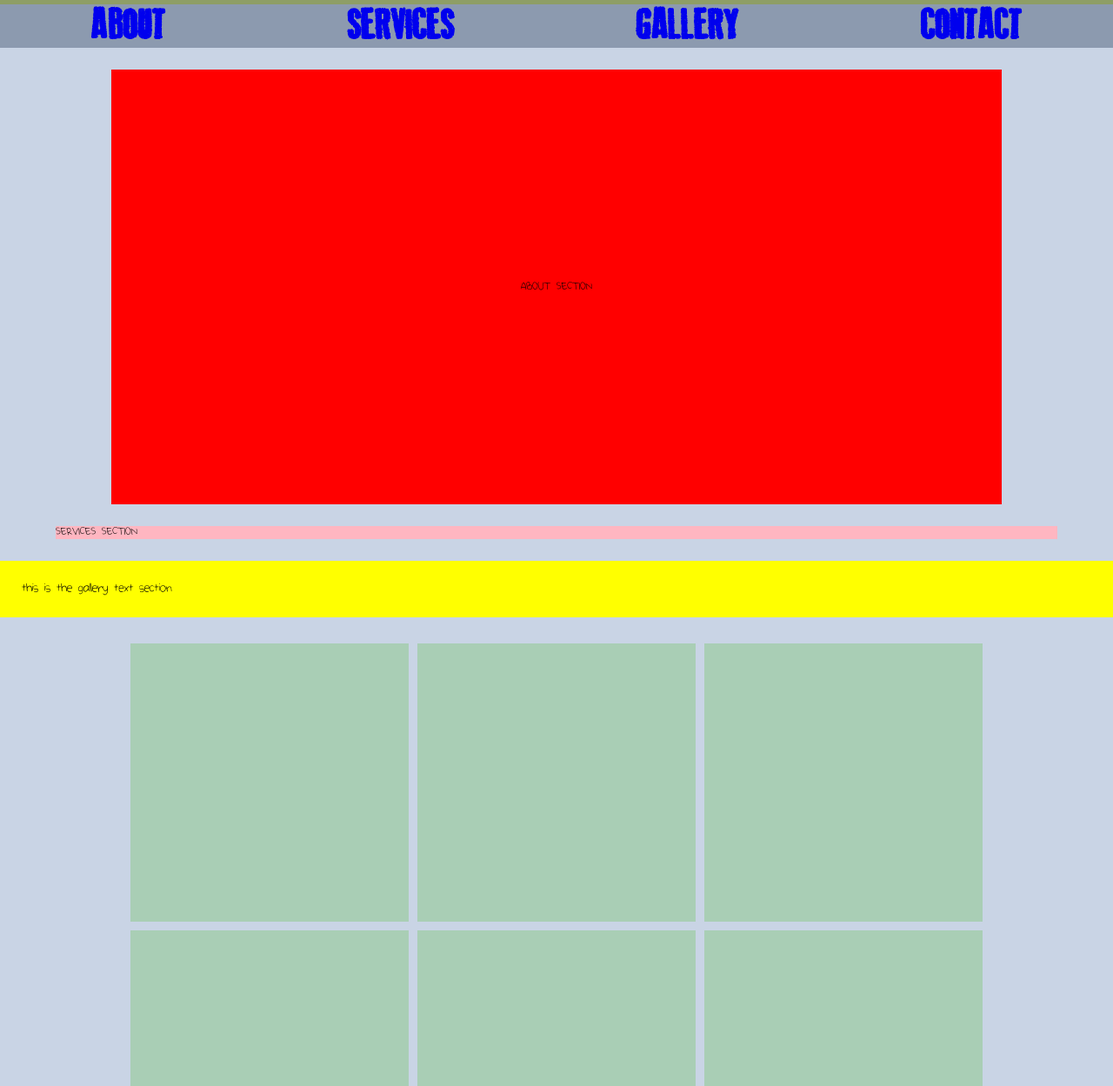
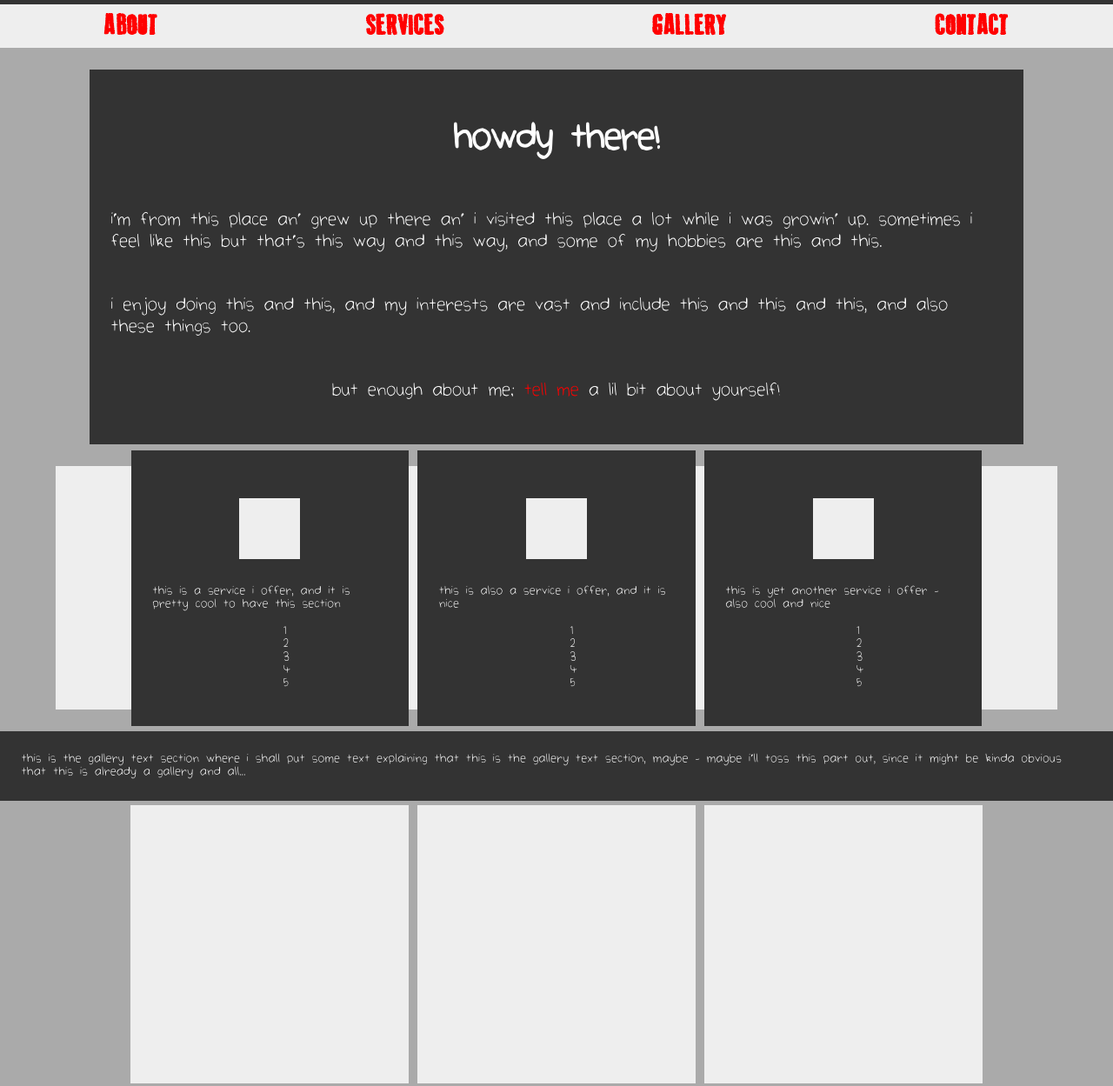
Before and after one commit to lenjha/personal-portfolio-site, a plain HTML site: page index.html in a window 1280 px wide. Shown: the part 795-2044 px from the top of the page at 87% size. Drawn offline with nearby package versions, Linux system fonts and the light colour scheme.

Commit message:
add variables for spacing and colors, mixins for flex and centering, nav links to parts of the page

```diff
--- a/index.html
+++ b/index.html
@@ -15,48 +15,102 @@ crossorigin="anonymous"></script>
 
     <div class="container">
       <div class="hero-img">
+        <div class="hero-caption">
+          scroll down pls :3
+        </div>
       </div>
 
       <nav>
-        <a href="#" class="about-link">ABOUT</a>
-        <a href="#" class="services-link">SERVICES</a>
-        <a href="#" class="gallery-link">GALLERY</a>
-        <a href="#" class="contact-link">CONTACT</a>
+        <a href="#about" class="about-link">ABOUT</a>
+        <a href="#services" class="services-link">SERVICES</a>
+        <a href="#gallery" class="gallery-link">GALLERY</a>
+        <a href="#contact" class="contact-link">CONTACT</a>
       </nav>
 
-      <div class="about">
-        ABOUT SECTION
+      <div class="about" id="about">
+        <h1>howdy there!</h1>
+        <p>i'm from this place an' grew up there an' i visited this place a lot while i was growin' up.  sometimes i feel like this but that's this way and this way, and some of my hobbies are this and this.</p>
+        <p>i enjoy doing this and this, and my interests are vast and include this and this and this, and also these things too.</p>
+        <p>but enough about me; <a href="#contact">tell me</a> a lil bit about yourself!</p>
       </div>
 
-      <div class="services">
-        SERVICES SECTION
+      <div class="services" id="services">
+        <div class="services-item">
+          <div class="service-item-img">
+          </div>
+          this is a service i offer, and it is pretty cool to have this section
+          <ul>
+            <li>1</li>
+            <li>2</li>
+            <li>3</li>
+            <li>4</li>
+            <li>5</li>
+          </ul>
+        </div>
+        <div class="services-item">
+          <div class="service-item-img">
+          </div>
+          this is also a service i offer, and it is nice
+          <ul>
+            <li>1</li>
+            <li>2</li>
+            <li>3</li>
+            <li>4</li>
+            <li>5</li>
+          </ul>
+        </div>
+        <div class="services-item">
+          <div class="service-item-img">
+          </div>
+          this is yet another service i offer - also cool and nice
+          <ul>
+            <li>1</li>
+            <li>2</li>
+            <li>3</li>
+            <li>4</li>
+            <li>5</li>
+          </ul>
+        </div>
       </div>
 
-      <div class="gallery">
+      <div class="gallery" id="gallery">
         <div class="gallery-text">
-          this is the gallery text section
+          this is the gallery text section where i shall put some text explaining that this is the gallery text section, maybe - maybe i'll toss this part out, since it might be kinda obvious that this is already a gallery and all...
         </div>
-        <div class="gallery-item"></div>
-        <div class="gallery-item"></div>
-        <div class="gallery-item"></div>
-        <div class="gallery-item"></div>
-        <div class="gallery-item"></div>
-        <div class="gallery-item"></div>
-        <div class="gallery-item"></div>
-        <div class="gallery-item"></div>
-        <div class="gallery-item"></div>
-        <div class="gallery-item"></div>
-        <div class="gallery-item"></div>
-        <div class="gallery-item"></div>
-        <div class="gallery-item"></div>
-        <div class="gallery-item"></div>
+        <div class="gallery-item"><div class="gallery-overlay"></div></div>
+        <div class="gallery-item"><div class="gallery-overlay"></div></div>
+        <div class="gallery-item"><div class="gallery-overlay"></div></div>
+        <div class="gallery-item"><div class="gallery-overlay"></div></div>
+        <div class="gallery-item"><div class="gallery-overlay"></div></div>
+        <div class="gallery-item"><div class="gallery-overlay"></div></div>
+        <div class="gallery-item"><div class="gallery-overlay"></div></div>
+        <div class="gallery-item"><div class="gallery-overlay"></div></div>
+        <div class="gallery-item"><div class="gallery-overlay"></div></div>
+        <div class="gallery-item"><div class="gallery-overlay"></div></div>
+        <div class="gallery-item"><div class="gallery-overlay"></div></div>
       </div>
 
-      <div class="contact">
-        CONTACT SECTION
+      <div class="contact" id="contact">
+        this here is the contacts section!  i'll fill it up with some contact information, hopefully keeping it professional and all that jazz...
       </div>
 
     </div> <!--container-->
-    <footer></footer>
+    <footer>
+      <div class="col1">
+        <p>some info</p>
+        <p>some info</p>
+      </div>
+      <div class="col1">
+        <p>some info</p>
+        <p>some info</p>
+        <p>some info</p>
+      </div>
+      <div class="col1">
+        <p>some info</p>
+        <p>some info</p>
+      </div>
+      <div class="col1">
+      </div>
+    </footer>
   </body>
 </html>
--- a/js/scripts.js
+++ b/js/scripts.js
@@ -1,3 +1,6 @@
 $(document).ready(function() {
-
+  $('.scrollTop').click(function(){
+    $('html').animate({scrollTop:0}, 800);
+    return false;
+  });
 });
--- a/scss/abstracts/_mixins.scss
+++ b/scss/abstracts/_mixins.scss
@@ -2,3 +2,9 @@
   display: flex;
   align-items: center;
 }
+
+@mixin flex-centering-justify {
+  display: flex;
+  align-items: center;
+  justify-content: center;
+}
--- a/scss/abstracts/_variables.scss
+++ b/scss/abstracts/_variables.scss
@@ -1,10 +1,15 @@
 $mobile:"(max-width: 600px)";
 $desktop:"(min-width: 1400px)";
 
-$bg-color: #c9d4e5;
+$bg-color: #aaaaaa;
+$dark-gray: #333333;
+$light-gray: #eeeeee;
 
 $gallery-item-mobile: 100vw;
 $gallery-item-size: 25vw;
 $gallery-item-maxsize: 400px;
 
-$separation-margins: 25px;
+$separation-margins: 25px auto 0;
+$section-padding: 25px;
+
+$item-img-size: 70px;
--- a/scss/layout/_footer.scss
+++ b/scss/layout/_footer.scss
@@ -1,5 +1,13 @@
 footer {
-  margin-top: 10px;
-  height: 200px;
+  margin-top: 80px;
+  height: 150px;
   background: #3c443f;
+  padding: $section-padding;
+  display: flex;
+  justify-content: space-around;
+  align-items: flex-start;
+
+  p {
+    font-size: 1rem;
+  }
 }
--- a/scss/layout/_gallery.scss
+++ b/scss/layout/_gallery.scss
@@ -1,28 +1,27 @@
 .gallery {
-  @include flex-and-centering;
+  @include flex-centering-justify;
   flex-wrap: wrap;
-  justify-content: center;
   margin-top: $separation-margins;
 }
 
 .gallery-text {
-  background: yellow;
+  background: $dark-gray;
   align-self: center;
   width: 100%;
-  padding: 25px;
-  margin-bottom: $separation-margins;
+  padding: $section-padding;
+  margin: $separation-margins;
 }
 
 .gallery-item {
   width: $gallery-item-size;
   height: $gallery-item-size;
-  background: #a9ceb5;
+  background: $light-gray;
   margin: 5px;
 
   @media #{$mobile} {
     width: $gallery-item-mobile;
     height: $gallery-item-mobile;
-    margin: $separation-margins 0;
+    margin: $separation-margins;
   }
 
   @media #{$desktop} {
--- a/scss/layout/_navigation.scss
+++ b/scss/layout/_navigation.scss
@@ -1,6 +1,6 @@
 nav {
   @include flex-and-centering;
-  background: #8c9aaf;
+  background: $light-gray;
   font-family: press;
   width: 100%;
   height: 50px;
@@ -11,7 +11,7 @@ nav {
   z-index: 1;
 
   a {
-    font-size: 3rem;
+    font-size: 2rem;
     font-weight: bolder;
   }
 }
--- a/scss/main.scss
+++ b/scss/main.scss
@@ -10,30 +10,100 @@ body {
   padding: 0;
   background: $bg-color;
   font-family: cute;
+  letter-spacing: 1px;
+  color: white;
 }
 
 a {
   text-decoration: none;
+  color: red;
+  &:hover {
+    color: blue;
+  }
+}
+
+li {
+  list-style: none;
+}
+
+h1 {
+  font-size: 3rem;
+}
+
+p {
+  font-size: 1.5rem;
 }
 
 .hero-img {
-  background: #8e9e66;
+  @include flex-centering-justify;
+  background: $dark-gray;
   width: 100vw;
   height: 100vh;
 }
 
+.hero-caption {
+  color: white;
+  font-size: 5rem;
+  text-align: center;
+
+  @media #{$mobile} {
+    font-size: 10rem;
+  }
+}
+
 .about {
-  display: flex;
-  margin: $separation-margins auto 0;
-  align-items: center;
-  justify-content: center;
+  @include flex-centering-justify;
+  flex-direction: column;
+  padding: $section-padding;
+  background: $dark-gray;
+  margin: $separation-margins;
   width: 80vw;
-  height: 500px;
-  background: red;
+  height: auto;
 }
 
 .services {
-  margin: $separation-margins auto 0;
+  background: $light-gray;
+  margin: $separation-margins;
   width: 90vw;
-  background: lightpink;
+  padding: $section-padding;
+  height: 35vh;
+  box-sizing: border-box;
+  @include flex-centering-justify;
+
+  @media #{$mobile} {
+    display: block;
+    height: auto;
+  }
+
+  .services-item {
+    background: $dark-gray;
+    width: 29%;
+    height: auto;
+    margin: 5px;
+    padding: $section-padding;
+    display: flex;
+    align-items: center;
+    flex-direction: column;
+    box-sizing: border-box;
+
+    @media #{$mobile} {
+      width: 90%;
+      margin: auto;
+    }
+
+    .service-item-img {
+      background: $light-gray;
+      width: $item-img-size;
+      height: $item-img-size;
+      margin: 30px;
+    }
+  }
 }
+
+.contact {
+  @include flex-centering-justify;
+  background: $dark-gray;
+  margin: $separation-margins;
+  width: 80vw;
+  padding: $section-padding;
+}
```
Also changed, not shown: css/styles.css, notes.txt, 1 other file.
